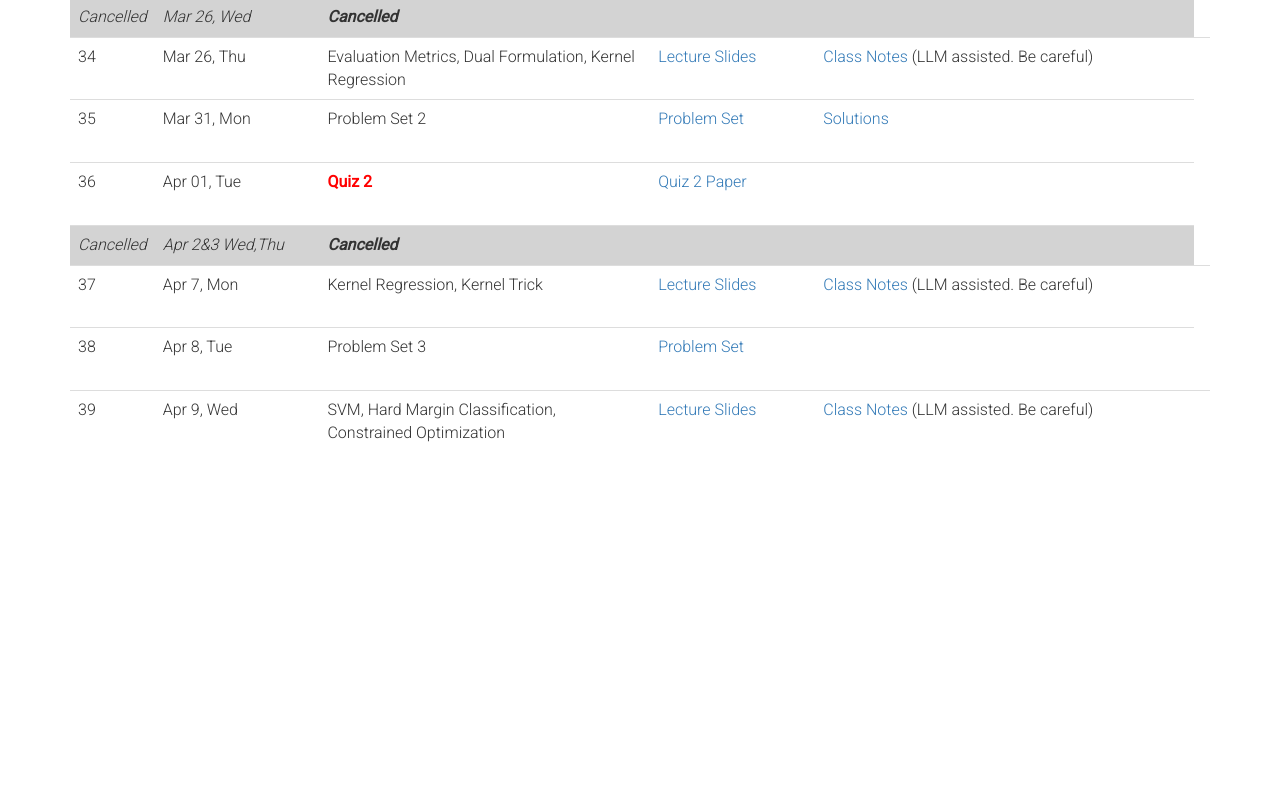
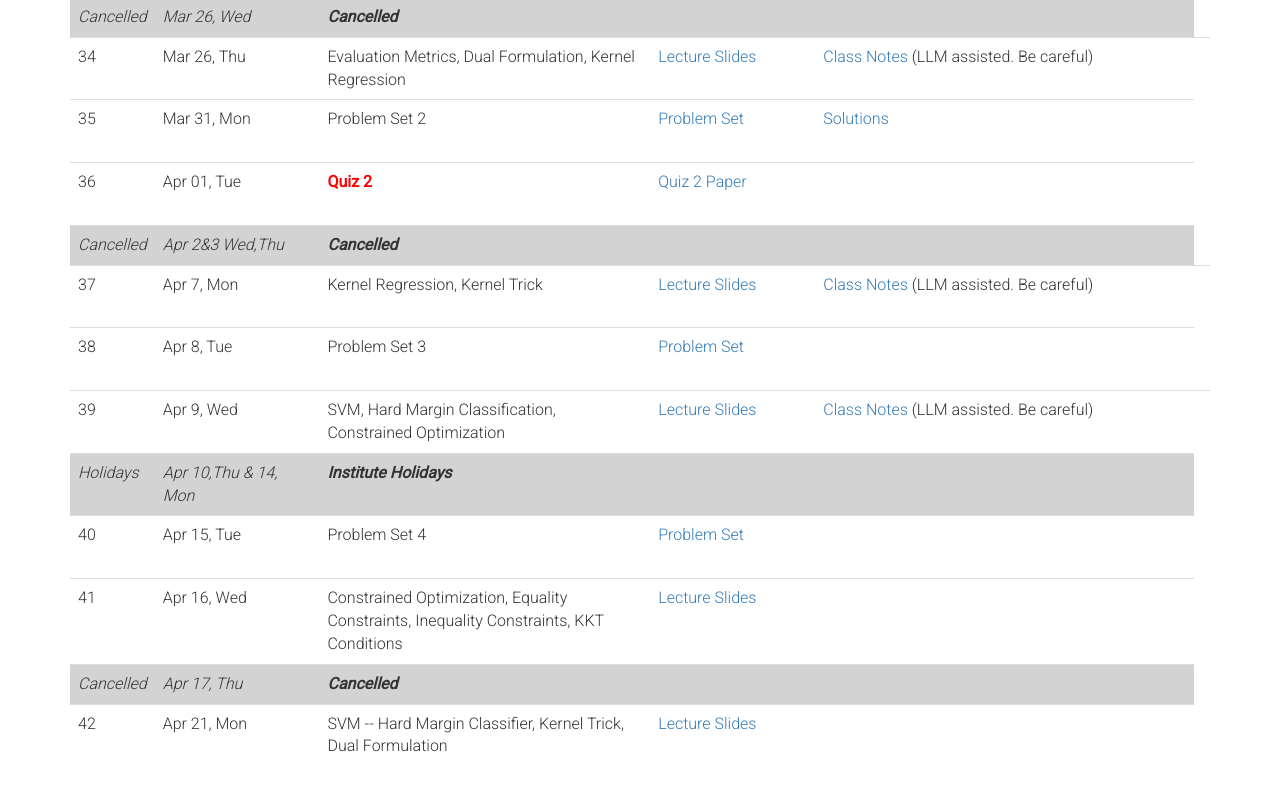
Before and after one commit to bvsiitm/da5400-2025, a plain HTML site: page material.html in a window 1280 px wide. Shown: the part 2607-3397 px from the top of the page. Before the commit the page ends 3100 px from the top, so only its background shows below. Drawn offline with nearby package versions, Linux system fonts and the light colour scheme.

Commit message:
Updated till Lect 42

```diff
--- a/material.html
+++ b/material.html
@@ -504,6 +504,53 @@
                 <td>
                 </td>
                 </tr>
+                <tr class="cancelled-row">
+                    <td>Holidays</td>
+                    <td>Apr 10,Thu & 14, Mon</td>
+                    <td><b>Institute Holidays</b></td>
+                    <td></td>
+                    <td></td>
+                </tr>
+                </tr>
+                <td>40</td>
+                <td>Apr 15, Tue</td>
+                <td>Problem Set 4</td>
+                <td>
+                    <a href="https://drive.google.com/file/d/1Y6M1ovtH-SrAVfpQDL0JhZcrdSn427oB/view?usp=sharing">Problem
+                        Set</a><br><br>
+                </td>
+                <td>
+                </td>
+                </tr>
+                </tr>
+                <td>41</td>
+                <td>Apr 16, Wed</td>
+                <td>Constrained Optimization, Equality Constraints, Inequality Constraints, KKT Conditions</td>
+                <td>
+                    <a href="https://drive.google.com/file/d/1Zd-6DnXeSxmrwRUTdKmGSpiANLLZhmYo/view?usp=sharing">Lecture
+                        Slides</a><br><br>
+                </td>
+                <td>
+                </td>
+
+                <tr class="cancelled-row">
+                    <td>Cancelled</td>
+                    <td>Apr 17, Thu</td>
+                    <td><b>Cancelled</b></td>
+                    <td></td>
+                    <td></td>
+                </tr>
+                </tr>
+
+                <td>42</td>
+                <td>Apr 21, Mon</td>
+                <td>SVM -- Hard Margin Classifier, Kernel Trick, Dual Formulation</td>
+                <td>
+                    <a href="https://drive.google.com/file/d/1onenCxFRe43xq6M9FnjarX3aE9uZu1Y5/view?usp=sharing">Lecture
+                        Slides</a><br><br>
+                </td>
+                <td>
+                </td>
             </tbody>
         </table>
     </div>
```
